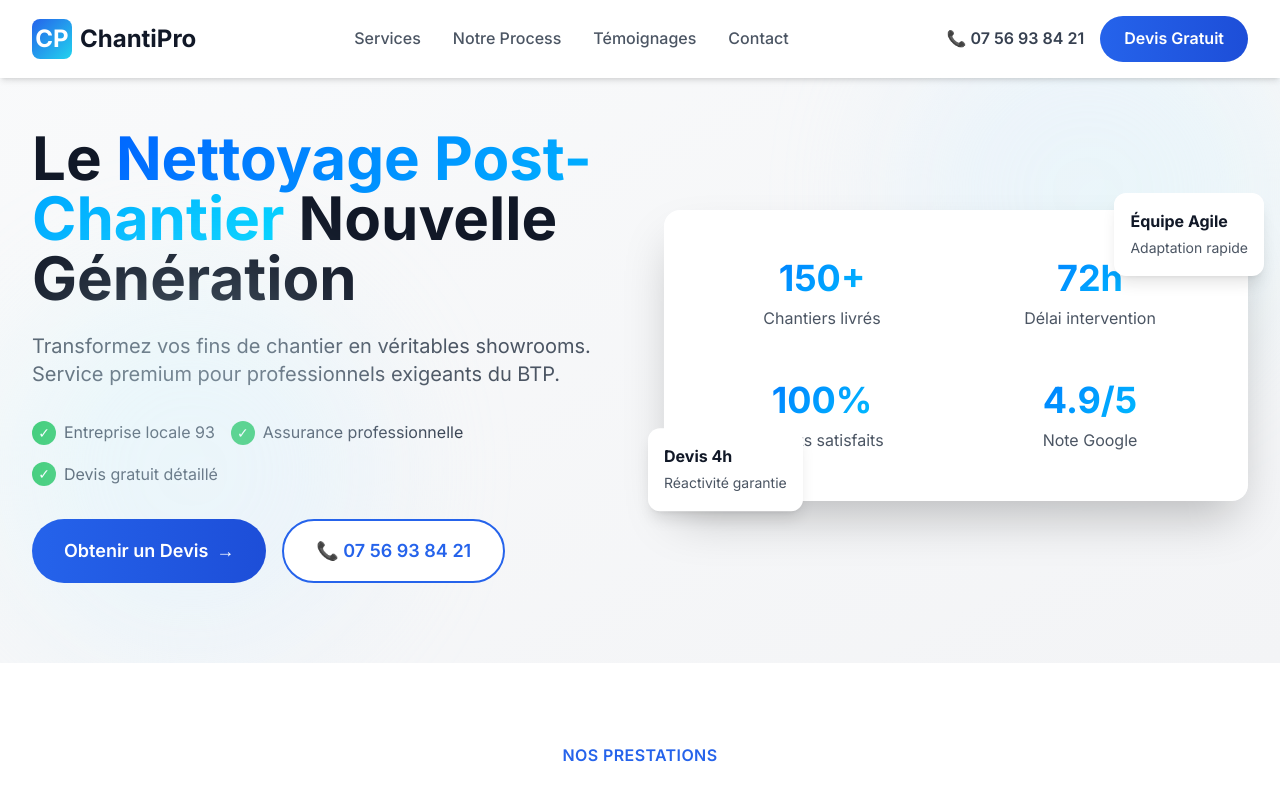
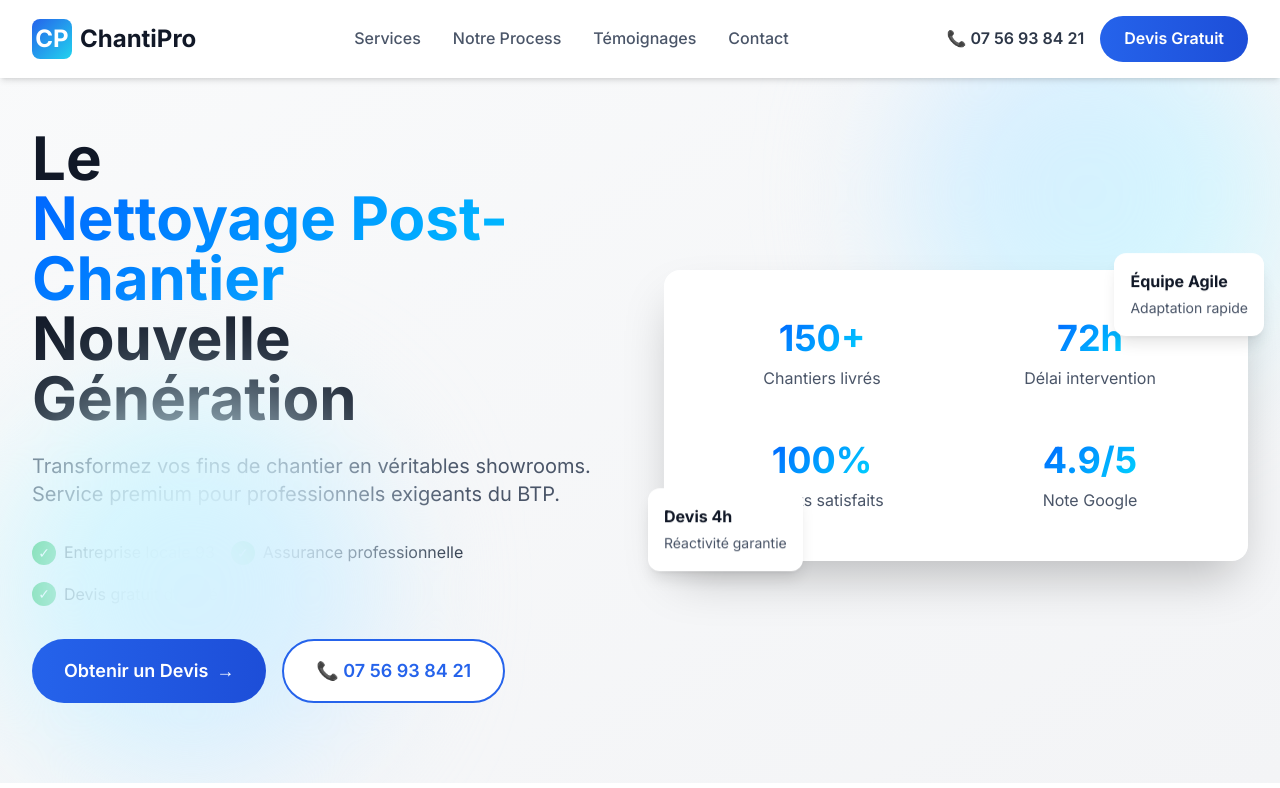
Before and after one commit to svouidibio/chantipro, a Next.js app: page / in a window 1280 px wide. Shown: the top 788 px of the page. Built offline with nearby package versions, Linux system fonts and the light colour scheme.

Commit message:
Fix CSS visibility issues and optimize for performance

```diff
--- a/app/chantipro.css
+++ b/app/chantipro.css
@@ -14,11 +14,17 @@
   --shadow-lg: rgba(0, 0, 0, 0.15);
 }
 
-/* Reset CSS */
+/* Reset CSS simplifié - ÉVITER LES PROBLÈMES DE VISIBILITÉ */
 * {
   margin: 0;
   padding: 0;
   box-sizing: border-box;
+}
+
+/* CRITICAL: Assurer la visibilité du contenu */
+html, body {
+  opacity: 1 !important;
+  visibility: visible !important;
 }
 
 body {
@@ -28,21 +34,25 @@ body {
   overflow-x: hidden;
 }
 
-/* Animations */
+/* Animations simplifiées et sécurisées */
 @keyframes fadeInUp {
-  from {
-    opacity: 0;
-    transform: translateY(30px);
+  0% {
+    opacity: 0.8;
+    transform: translateY(20px);
   }
-  to {
+  100% {
     opacity: 1;
     transform: translateY(0);
   }
 }
 
 @keyframes float {
-  0%, 100% { transform: translateY(0); }
-  50% { transform: translateY(-10px); }
+  0%, 100% {
+    transform: translateY(0);
+  }
+  50% {
+    transform: translateY(-10px);
+  }
 }
 
 /* Classes personnalisées */
@@ -51,6 +61,7 @@ body {
   -webkit-background-clip: text;
   -webkit-text-fill-color: transparent;
   background-clip: text;
+  display: inline-block; /* Important pour le gradient */
 }
 
 .stat-number {
@@ -58,6 +69,7 @@ body {
   -webkit-background-clip: text;
   -webkit-text-fill-color: transparent;
   background-clip: text;
+  display: inline-block; /* Important pour le gradient */
 }
 
 .service-features {
@@ -82,3 +94,23 @@ body {
 .animate-float {
   animation: float 3s ease-in-out infinite;
 }
+
+/* Sécurité supplémentaire pour éviter la disparition du contenu */
+section, div, p, h1, h2, h3, h4, h5, h6, span, a, button {
+  opacity: 1 !important;
+  visibility: visible !important;
+}
+
+/* Optimisation performance */
+.hero {
+  will-change: transform;
+}
+
+/* Amélioration contraste pour meilleure lisibilité */
+.text-gray-600 {
+  color: #4a5568;
+}
+
+.text-gray-700 {
+  color: #2d3748;
+}
```
